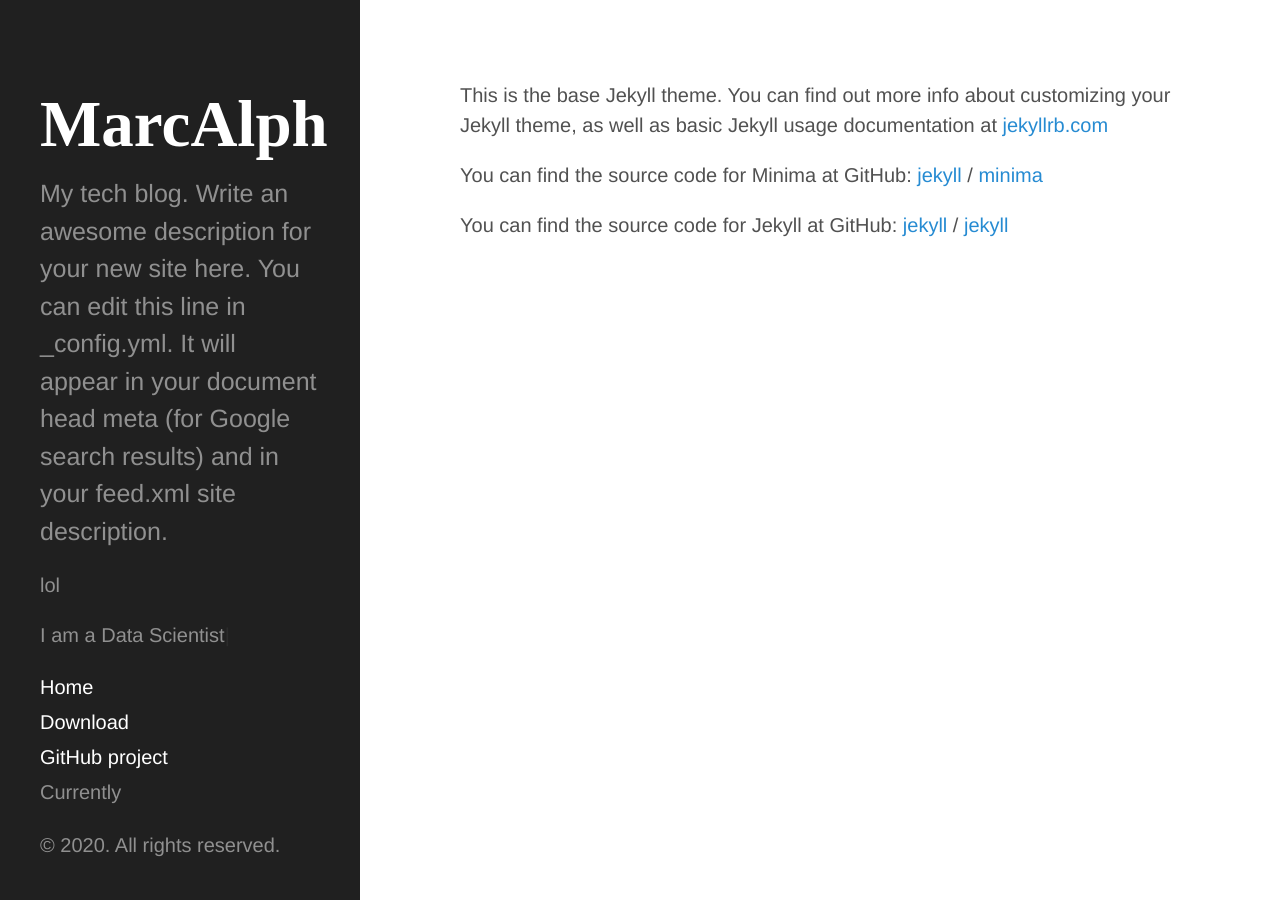
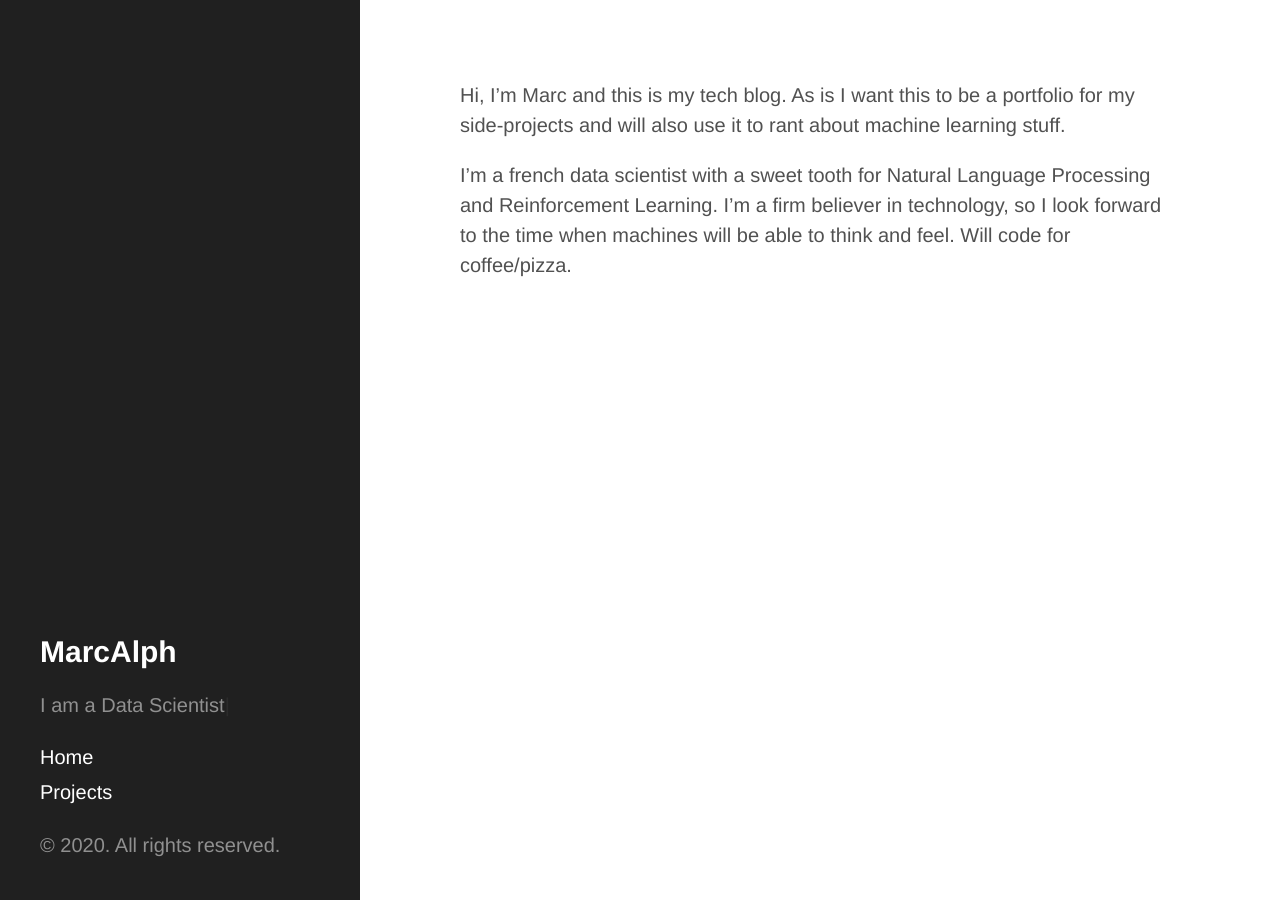
Before and after one commit to marcalph/marcalph.github.io, a Jekyll site: the page built from about.md, in a window 1280 px wide. Built offline with Jekyll 4.4.1, drawn with Linux system fonts in a browser that asks for light colours; our own code applies the rules of GitHub Pages for plain Markdown files.

Commit message:
change sidebar + about

```diff
--- a/_includes/sidebar.html
+++ b/_includes/sidebar.html
@@ -2,13 +2,12 @@
 <div class="sidebar">
     <div class="container sidebar-sticky">
       <div class="sidebar-about">
-        <h1>
+        <h2>
           <a href="{{ site.baseurl }}">
             {{ site.title }}
           </a>
-        </h1>
-        <p class="lead">{{ site.description }}</p>
-        lol
+        </h2>
+        <!-- <p class="lead">{{ site.description }}</p> -->
     </div>
     <p class="lead"><div id="app"></div></p>
 
@@ -29,9 +28,7 @@
           {% endif %}
         {% endfor %}
 
-        <a class="sidebar-nav-item" href="{{ site.github.repo }}/archive/v{{ site.version }}.zip">Download</a>
-        <a class="sidebar-nav-item" href="{{ site.github.repo }}">GitHub project</a>
-        <span class="sidebar-nav-item">Currently {{ site.version }}</span>
+        <a class="sidebar-nav-item" href="{{ site.github.repo }}">Projects</a>
       </nav>
 
       <p>&copy; {{ site.time | date: '%Y' }}. All rights reserved.</p>
--- a/about.md
+++ b/about.md
@@ -3,15 +3,6 @@ title: About
 permalink: /about
 ---
 
-This is the base Jekyll theme. You can find out more info about customizing your Jekyll theme, as well as basic Jekyll usage documentation at [jekyllrb.com](https://jekyllrb.com/)
+Hi, I'm Marc and this is my tech blog. As is I want this to be a portfolio for my side-projects and will also use it to rant about machine learning stuff.
 
-You can find the source code for Minima at GitHub:
-[jekyll][jekyll-organization] /
-[minima](https://github.com/jekyll/minima)
-
-You can find the source code for Jekyll at GitHub:
-[jekyll][jekyll-organization] /
-[jekyll](https://github.com/jekyll/jekyll)
-
-
-[jekyll-organization]: https://github.com/jekyll
+I'm a french data scientist with a sweet tooth for Natural Language Processing and Reinforcement Learning. I'm a firm believer in technology, so I look forward to the time when machines will be able to think and feel. Will code for coffee/pizza.
```
